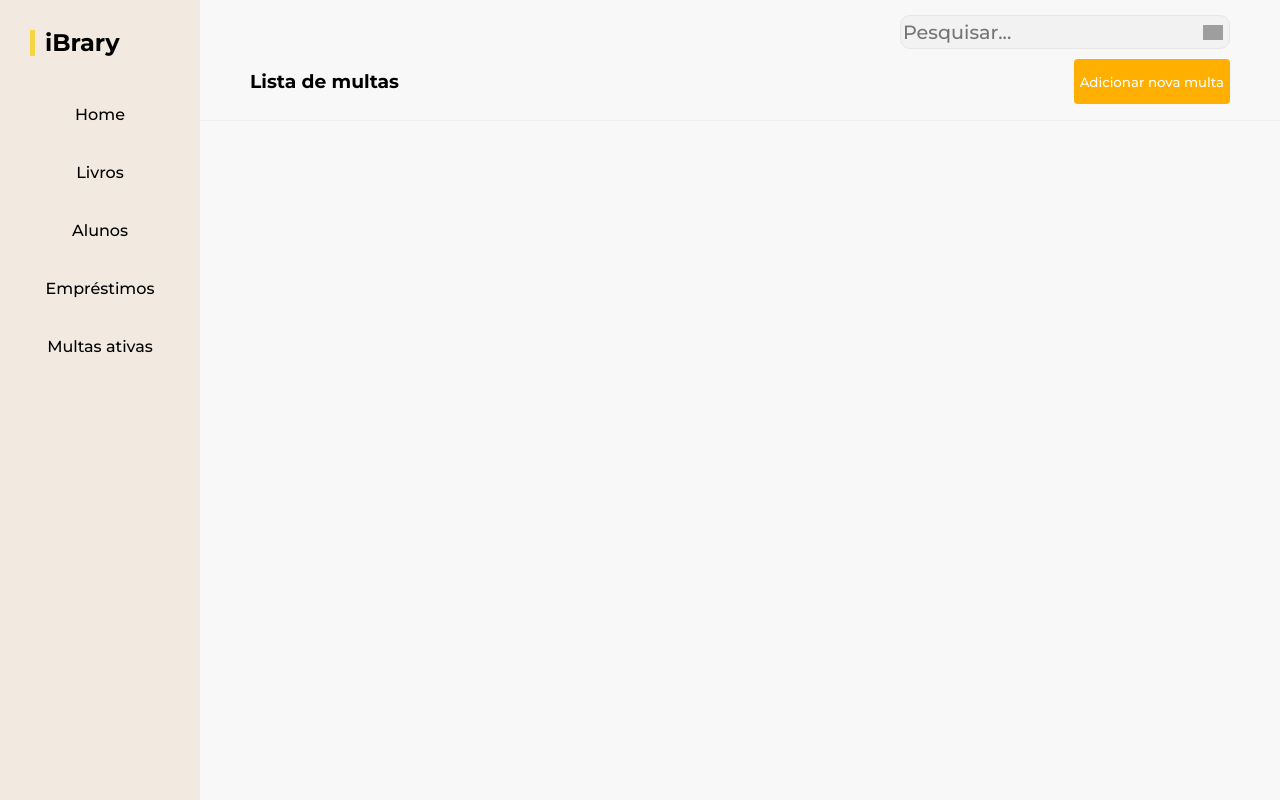
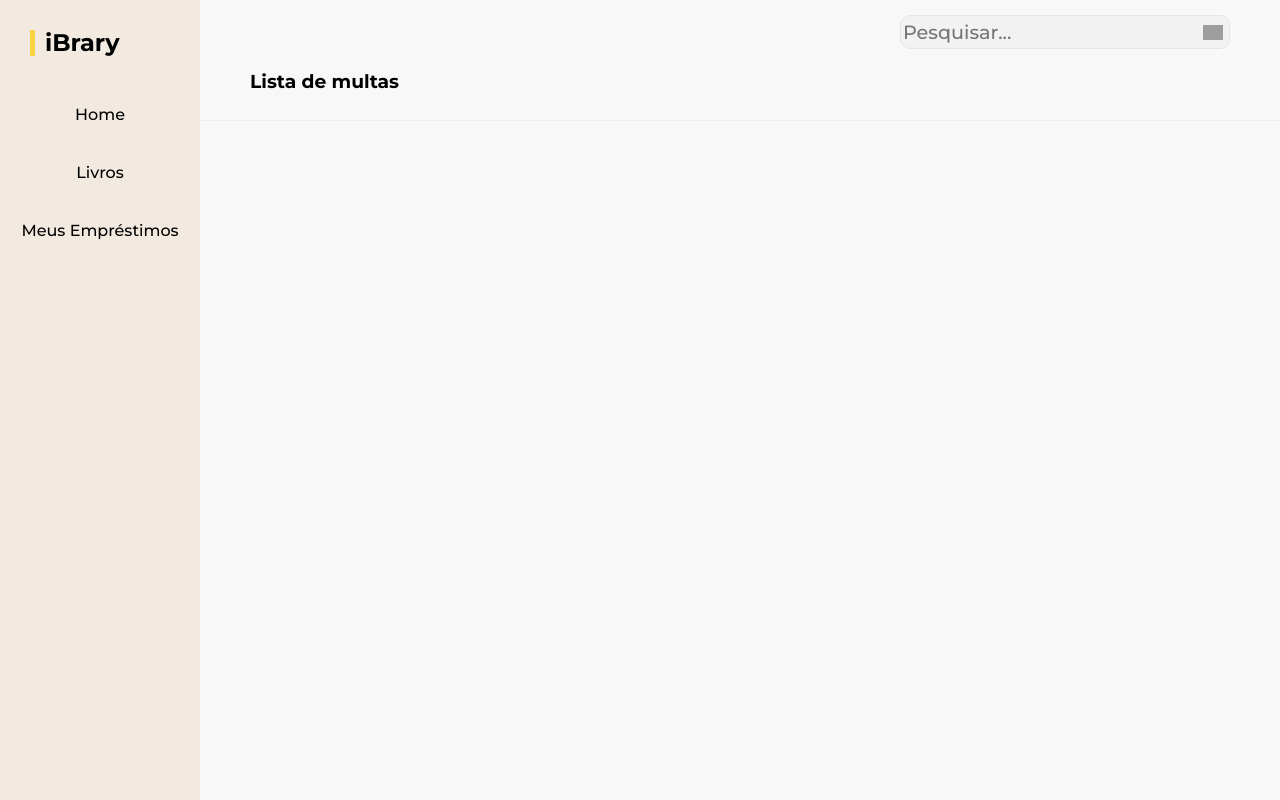
Before and after one commit to Melatoo/iBrary, a React (Vite) app in the folder Implementacao/front-end/: page /admin/multas in a window 1280 px wide. Built offline with nearby package versions, Linux system fonts and the light colour scheme; grey boxes are pictures that could not be loaded.

Commit message:
criando background do painel do aluno

```diff
--- a/Implementacao/front-end/src/components/Painel/BackgroundPainel.jsx
+++ b/Implementacao/front-end/src/components/Painel/BackgroundPainelAdmin.jsx
@@ -1,9 +1,9 @@
 import BackgroundAdmin from "./BackgroundAdmin";
 import Botao from "../Formulario/Botao";
 import BarraDePesquisa from "./BarraDePesquisa";
-import "./BackgroundPainel.css";
+import "./BackgroundPainelAdmin.css";
 
-const BackgroundPainel = ({
+const BackgroundPainelAdmin = ({
   tipoLista,
   textoBotao,
   children,
@@ -24,4 +24,4 @@ const BackgroundPainel = ({
   );
 };
 
-export default BackgroundPainel;
+export default BackgroundPainelAdmin;
--- /dev/null
+++ b/Implementacao/front-end/src/components/Painel/BackgroundPainelAluno.jsx
@@ -0,0 +1,19 @@
+import BackgroundAluno from "./BackgroundAluno";
+import BarraDePesquisa from "./BarraDePesquisa";
+
+const BackgroundPainelAluno = ({ tipoLista, children }) => {
+  return (
+    <BackgroundAluno>
+      <div id="painel">
+        <BarraDePesquisa placeholder="Pesquisar..." />
+        <div id="painelHeader">
+          <h3>Lista de {tipoLista}</h3>
+        </div>
+        <hr id="hr" />
+        {children}
+      </div>
+    </BackgroundAluno>
+  );
+};
+
+export default BackgroundPainelAluno;
--- a/Implementacao/front-end/src/views/Admin/Alunos.jsx
+++ b/Implementacao/front-end/src/views/Admin/Alunos.jsx
@@ -1,4 +1,4 @@
-import BackgroundPainel from "../../components/Painel/BackgroundPainel";
+import BackgroundPainel from "../../components/Painel/BackgroundPainelAdmin";
 import "./Alunos.css";
 
 const Alunos = () => {
--- a/Implementacao/front-end/src/views/Admin/Emprestimos.jsx
+++ b/Implementacao/front-end/src/views/Admin/Emprestimos.jsx
@@ -1,4 +1,4 @@
-import BackgroundPainel from "../../components/Painel/BackgroundPainel";
+import BackgroundPainel from "../../components/Painel/BackgroundPainelAdmin";
 import "./Emprestimos.css";
 
 const Emprestimos = () => {
--- a/Implementacao/front-end/src/views/Admin/Livros.jsx
+++ b/Implementacao/front-end/src/views/Admin/Livros.jsx
@@ -1,4 +1,4 @@
-import BackgroundPainel from "../../components/Painel/BackgroundPainel";
+import BackgroundPainel from "../../components/Painel/BackgroundPainelAdmin";
 import PainelLivros from "../../components/Painel/PainelLivros";
 import "./Livros.css";
 
--- a/Implementacao/front-end/src/views/Admin/MultasAtivas.jsx
+++ b/Implementacao/front-end/src/views/Admin/MultasAtivas.jsx
@@ -1,13 +1,8 @@
-import BackgroundPainel from "../../components/Painel/BackgroundPainel";
+import BackgroundPainel from "../../components/Painel/BackgroundPainelAluno";
 import "./MultasAtivas.css";
 
 const MultasAtivas = () => {
-  return (
-    <BackgroundPainel
-      tipoLista="multas"
-      textoBotao="Adicionar nova multa"
-    ></BackgroundPainel>
-  );
+  return <BackgroundPainel tipoLista="multas"></BackgroundPainel>;
 };
 
 export default MultasAtivas;
--- a/Implementacao/front-end/src/views/Aluno/Emprestimos.jsx
+++ b/Implementacao/front-end/src/views/Aluno/Emprestimos.jsx
@@ -1,12 +1,8 @@
-import BackgroundAluno from "../../components/Painel/BackgroundAluno";
+import BackgroundPainel from "../../components/Painel/BackgroundPainelAluno";
 import "./Emprestimos.css";
 
 const Emprestimos = () => {
-  return (
-    <BackgroundAluno>
-      <div id="painelLivros"></div>
-    </BackgroundAluno>
-  );
+  return <BackgroundPainel tipoLista="empréstimos"></BackgroundPainel>;
 };
 
 export default Emprestimos;
--- a/Implementacao/front-end/src/views/Aluno/Livros.jsx
+++ b/Implementacao/front-end/src/views/Aluno/Livros.jsx
@@ -1,12 +1,8 @@
-import BackgroundAluno from "../../components/Painel/BackgroundAluno";
+import BackgroundPainel from "../../components/Painel/BackgroundPainelAluno";
 import "./Livros.css";
 
 const Livros = () => {
-  return (
-    <BackgroundAluno>
-      <div id="painelLivros"></div>
-    </BackgroundAluno>
-  );
+  return <BackgroundPainel tipoLista="livros"></BackgroundPainel>;
 };
 
 export default Livros;
```
Also changed, not shown: Implementacao/front-end/src/components/Painel/BackgroundPainelAdmin.css (renamed from Implementacao/front-end/src/components/Painel/BackgroundPainel.css).
